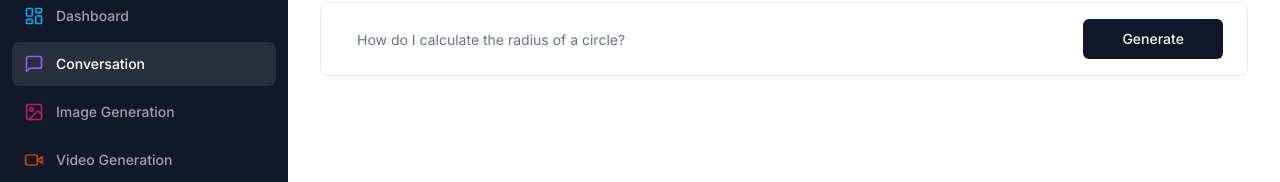
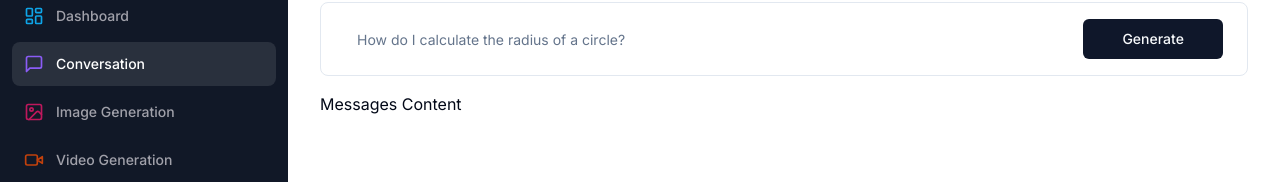
Before and after one commit to thientantran/next_saasai, a Next.js app: page /conversation in a window 1280 px wide. Shown: the part 118-300 px from the top of the page. Built offline with nearby package versions, Linux system fonts and the light colour scheme.

Commit message:
format code for conversation page

```diff
--- a/app/(dashboard)/(routes)/conversation/page.tsx
+++ b/app/(dashboard)/(routes)/conversation/page.tsx
@@ -22,7 +22,7 @@
 
   const isLoading = form.formState.isSubmitting;
 
-  const onSubmit = (values:z.infer<typeof formSchema>) => {
+  const onSubmit = (values: z.infer<typeof formSchema>) => {
     console.log(values)
   }
 
@@ -32,14 +32,14 @@
         description="Our most advanced conversation model."
         icon={MessageSquare}
         iconColor="text-violet-500"
-        bgColor="bg-violet-500/10"/>
+        bgColor="bg-violet-500/10" />
       <div className="px-4 lg:px-8">
         <div>
           <Form {...form}>
             <form onSubmit={form.handleSubmit(onSubmit)} className='rounded-lg border w-full p-4 px-3 md:px-6 focus-within:shadow-sm grid grid-cols-12 gap-2'>
               <FormField
                 name="prompt"
-          render={({field})=>(
+                render={({ field }) => (
                   <FormItem className="col-span-12 lg:col-span-10">
                     <FormControl>
                       <Input
@@ -60,6 +60,9 @@
             </form>
           </Form>
         </div>
+        <div className="space-y-4 mt-4">
+          Messages Content
+        </div>
       </div>
     </>
   )
```
Lines whose indentation alone changed are shown as unchanged.
